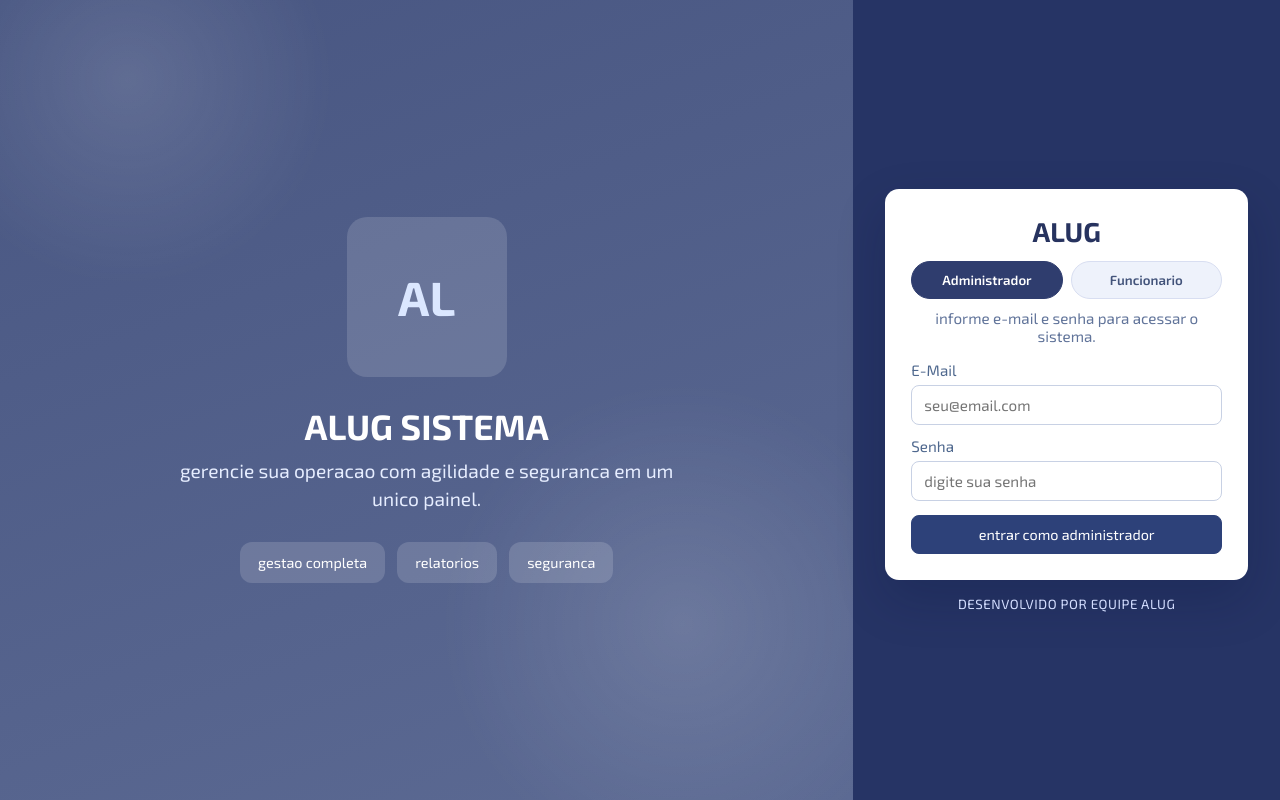
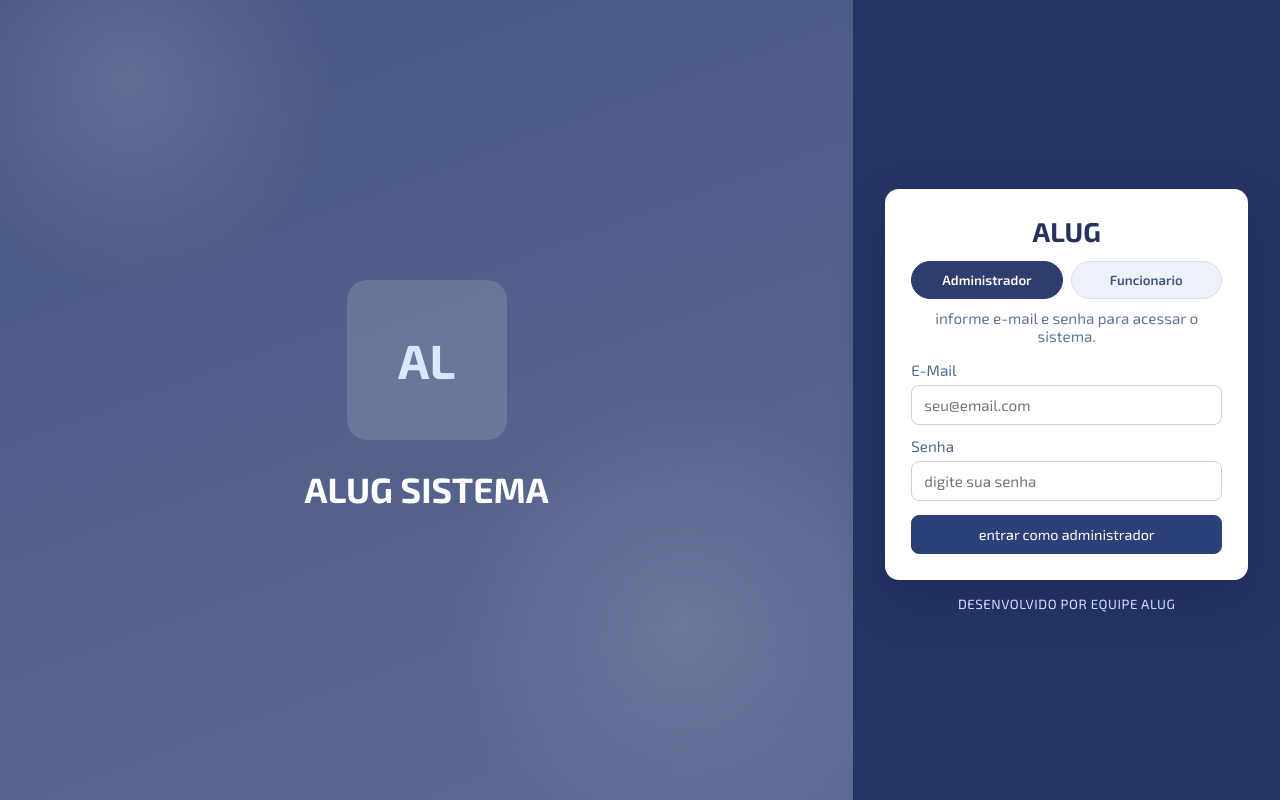
Before and after one commit to ArtKingOfNothing/Alug, a React (Vite) app in the folder frontend/: page / in a window 1280 px wide. Built offline with nearby package versions, Linux system fonts and the light colour scheme.

Commit message:
chore(frontend): remove textos promocionais do login

```diff
--- a/frontend/src/App.tsx
+++ b/frontend/src/App.tsx
@@ -377,12 +377,6 @@ function App() {
         <section className="login-hero">
           <div className="hero-icon">al</div>
           <h1>alug sistema</h1>
-          <p>gerencie sua operacao com agilidade e seguranca em um unico painel.</p>
-          <div className="hero-tags">
-            <span>gestao completa</span>
-            <span>relatorios</span>
-            <span>seguranca</span>
-          </div>
         </section>
 
         <section className="login-panel">
```
